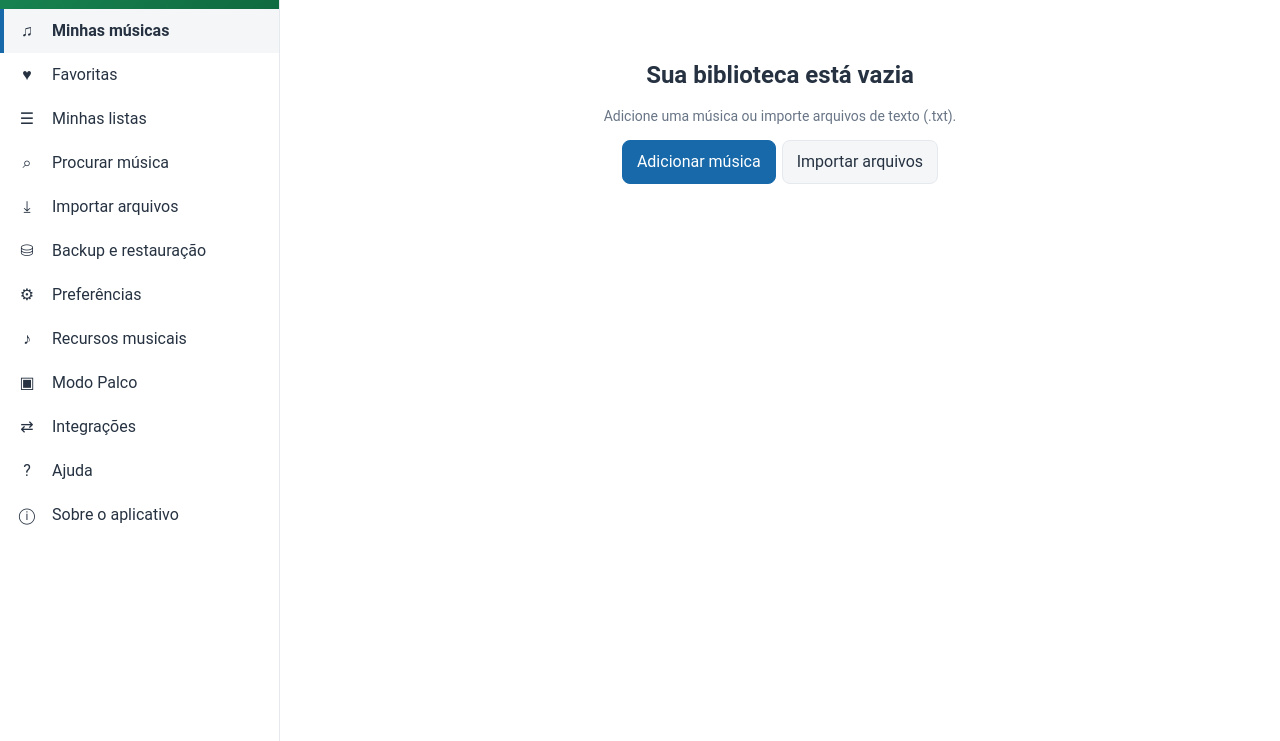
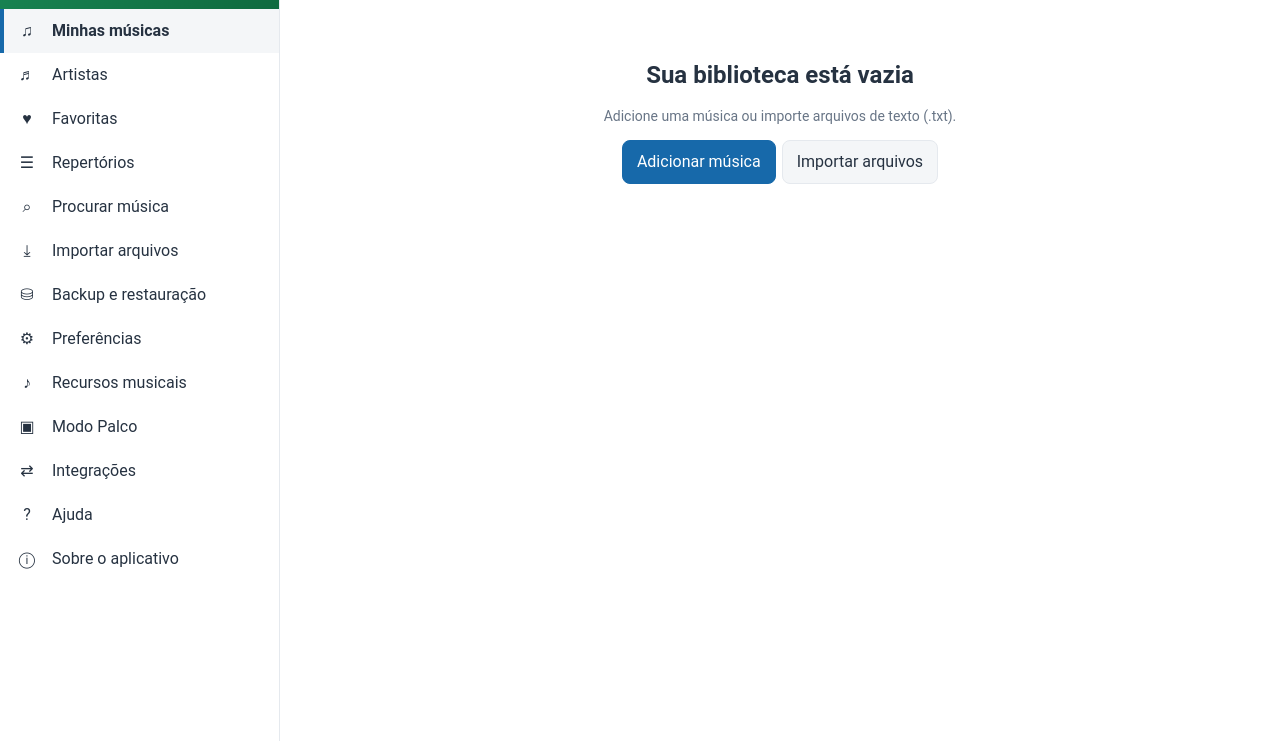
Before and after one commit to Alexsilvapla/Cifras-book, a website: page src/index.html in a window 1280 px wide. Shown: the part 59-800 px from the top of the page. Drawn offline with Linux system fonts and the light colour scheme.

Commit message:
Adicionar navegação por artistas e renomear listas como repertórios

```diff
--- a/src/index.html
+++ b/src/index.html
@@ -48,7 +48,7 @@ const C=Core,$=s=>document.querySelector(s),S={},A={};
 const esc=s=>String(s).replace(/[&<>"]/g,c=>({'&':'&amp;','<':'&lt;','>':'&gt;','"':'&quot;'}[c]));
 const uid=()=>Date.now().toString(36)+Math.random().toString(36).slice(2,8),clamp=(x,a,b)=>Math.max(a,Math.min(b,x));
 const KEY='cl:v2',DEF={theme:'auto',fs:18,sp:20,pol:'keep',hideBlank:false,chordColor:'blue'},NOTES=['C','C#','D','Eb','E','F','F#','G','Ab','A','Bb','B'];
-const NAV=[['songs','Minhas músicas','♫'],['favorites','Favoritas','♥'],['lists','Minhas listas','☰'],['search','Procurar música','⌕'],['imp','Importar arquivos','⤓'],['bak','Backup e restauração','⛁'],['prefs','Preferências','⚙'],['res','Recursos musicais','♪'],['stage','Modo Palco','▣'],['integ','Integrações','⇄'],['help','Ajuda','?'],['about','Sobre o aplicativo','ⓘ']];
+const NAV=[['songs','Minhas músicas','♫'],['artists','Artistas','♬'],['favorites','Favoritas','♥'],['lists','Repertórios','☰'],['search','Procurar música','⌕'],['imp','Importar arquivos','⤓'],['bak','Backup e restauração','⛁'],['prefs','Preferências','⚙'],['res','Recursos musicais','♪'],['stage','Modo Palco','▣'],['integ','Integrações','⇄'],['help','Ajuda','?'],['about','Sobre o aplicativo','ⓘ']];
 const SORT={artist:(a,b)=>(a.artist+a.title).localeCompare(b.artist+b.title,'pt'),title:(a,b)=>a.title.localeCompare(b.title,'pt'),recent:(a,b)=>(b.ts||0)-(a.ts||0)};
 let db=load(),v={p:'songs'},t={n:0,pol:'keep'},sort='artist',q='',timer=null,acc=0,dirty=false,tmp=null,wl=null,tt,metroTimer=null,metroCtx=null,metroBeat=0,metroBpm=80,tunerStream=null,tunerCtx=null,tunerFrame=null;
 function load(){let d=null;try{d=JSON.parse(localStorage.getItem(KEY))}catch(e){}
@@ -90,8 +90,9 @@ S.songs=()=>{const home=v.cat===undefined;bar(home?'Minhas músicas':v.cat==='*'
 S.search=()=>{bar('Procurar música');app('<input id="q" type="search" placeholder="Título, artista ou música" value="'+esc(q)+'" aria-label="Pesquisar"><div class="bar"><button class="p" data-a="websearch">⌕ Pesquisar na internet</button></div><p class="m">Pesquise cifras e músicas na web. A pesquisa abre os resultados no navegador; para salvar uma cifra, importe um arquivo ou cadastre o texto com autorização de uso.</p><div id="res"></div>');resS()};
 function resS(){const k=C.normalize(q),L=k?db.songs.filter(s=>C.normalize(s.title+' '+s.artist).includes(k)).sort(SORT.artist):[];
  $('#res').innerHTML=!k?'<h3>Pesquisar</h3><p class="m">Digite o título ou o nome do artista para procurar na biblioteca e na internet.</p>':(L.length?'<h3>Na sua biblioteca ('+L.length+')</h3>'+L.map(srow).join(''):'<p class="m">Nenhuma música encontrada na biblioteca local.</p>')+'<div class="bar"><button class="p" data-a="websearch">⌕ Pesquisar “'+esc(q)+'” na internet</button><button data-a="newq">Cadastrar música</button></div>'}
-S.favorites=()=>{bar('Favoritas');const L=db.songs.filter(s=>s.favorite).sort(SORT.artist);app(L.length?L.map(srow).join(''):empty('Nenhuma favorita','Use o menu de uma música para adicioná-la às favoritas.',[['gosearch','Procurar música','p']]))};
- S.lists=()=>{bar('Minhas listas',{acts:[['newlist','Nova lista','+']]});app(db.lists.length?db.lists.map(lrow).join(''):empty('Nenhum repertório ainda','Crie uma lista para organizar as músicas de uma celebração ou ensaio.',[['newlist','Criar lista','p']]))};
+S.artists=()=>{bar('Artistas');const L=[...new Set(db.songs.map(s=>s.artist.trim()||'Artista desconhecido'))].sort((a,b)=>a.localeCompare(b,'pt'));app(L.length?L.map(a=>'<div class=\"row\" role=\"button\" tabindex=\"0\" data-a=\"cat\" data-v=\"'+esc(a)+'\"><span aria-hidden=\"true\">♬</span><div><b>'+esc(a)+'</b><small>'+db.songs.filter(s=>(s.artist.trim()||'Artista desconhecido')===a).length+' música(s)</small></div></div>').join(''):empty('Nenhum artista','Adicione músicas à biblioteca para organizar os artistas.',[['new','Adicionar música','p']]))};
+ S.favorites=()=>{bar('Favoritas');const L=db.songs.filter(s=>s.favorite).sort(SORT.artist);app(L.length?L.map(srow).join(''):empty('Nenhuma favorita','Use o menu de uma música para adicioná-la às favoritas.',[['gosearch','Procurar música','p']]))};
+ S.lists=()=>{bar('Repertórios',{acts:[['newlist','Nova lista','+']]});app(db.lists.length?db.lists.map(lrow).join(''):empty('Nenhum repertório ainda','Crie uma lista para organizar as músicas de uma celebração ou ensaio.',[['newlist','Criar lista','p']]))};
 S.list=()=>{const l=list_(v.id);if(!l)return go('lists');l.items=l.items.filter(i=>song(i.id));
  bar(l.name,{back:1,acts:[['startlist','Iniciar repertório','▶']]});
  app('<p class="m">'+[l.celeb,l.date].filter(Boolean).map(esc).join(' · ')+'</p>'+(l.items.map((it,i)=>{const s=song(it.id);return '<div style="border-bottom:1px solid var(--dv);padding:8px 0"><div class="row" style="border:0" role="button" tabindex="0" data-a="openitem" data-i="'+i+'"><span>'+(i+1)+'</span><div><b>'+esc(s.title)+'</b><small>'+esc(s.artist)+'</small></div></div><div class="bar"><span class="m">Tom do evento</span><button data-a="ittr" data-i="'+i+'" data-d="-1" aria-label="Descer semitom">−</button><b>'+(it.tr>0?'+':'')+it.tr+'</b><button data-a="ittr" data-i="'+i+'" data-d="1" aria-label="Subir semitom">+</button><label style="margin:0"><input type="checkbox" data-a="itens" data-i="'+i+'"'+(it.ens?' checked':'')+'>Ensaiada</label><button data-a="itup" data-i="'+i+'" aria-label="Mover para cima">↑</button><button data-a="itdn" data-i="'+i+'" aria-label="Mover para baixo">↓</button><button data-a="itrm" data-i="'+i+'" aria-label="Remover da lista">✕</button></div><input data-n="'+i+'" placeholder="Observações" value="'+esc(it.note)+'" aria-label="Observações"></div>'}).join('')||empty('Lista vazia','Abra uma música e use “Adicionar à lista”.',[])))};
```
